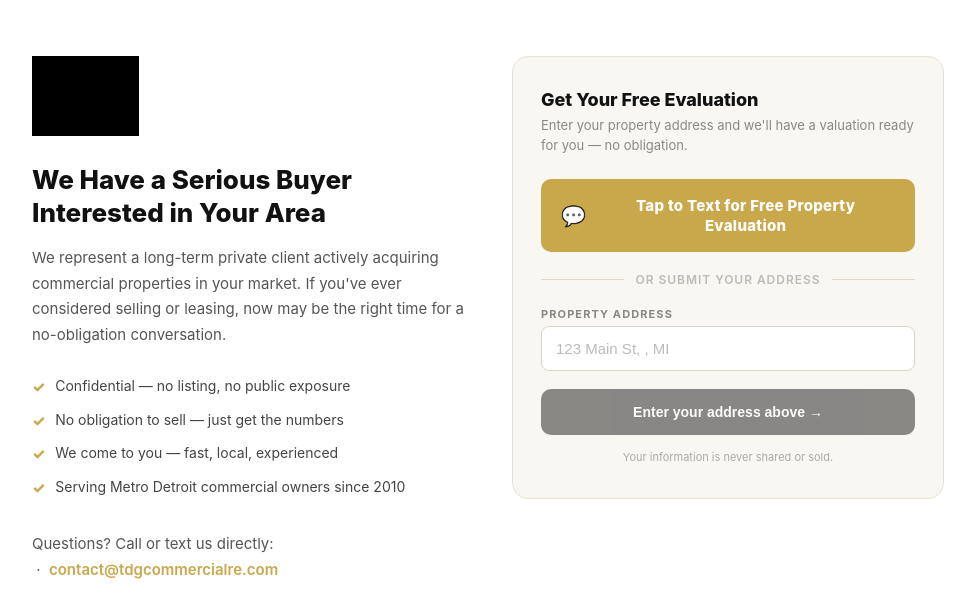
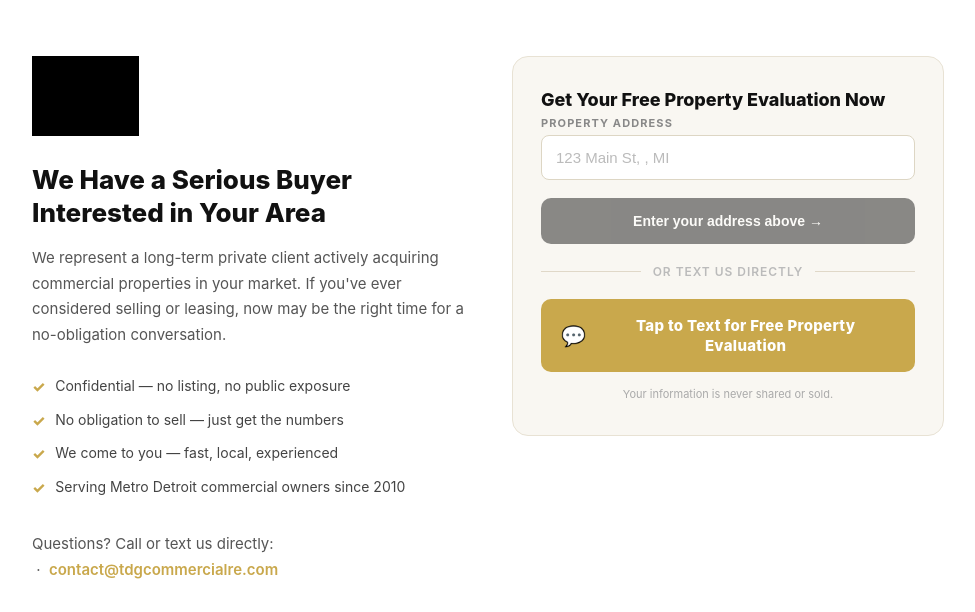
Before and after one commit to JetTDG/tdg-command-center, a Python web app: template app/templates/gl_landing.html in a window 1280 px wide. Shown: the part 348-960 px from the top of the page, without its empty margins (152-1127 px from the left). Run offline with Jinja, Linux system fonts and the light colour scheme; the template is opened without the code that fills it, so the values that code supplies are empty; grey boxes are pictures that could not be loaded.

Commit message:
CRE GL landing: address form to top, new heading, SMS tap moved below

```diff
--- a/app/templates/gl_landing.html
+++ b/app/templates/gl_landing.html
@@ -216,15 +216,7 @@
     </div>
 
     <div class="right-panel">
-      <p class="form-heading">Get Your Free Evaluation</p>
-      <p class="form-sub">Enter your property address and we'll have a valuation ready for you — no obligation.</p>
-
-      <a href="sms:{{ phone_raw }}?body=Hi%2C%20I%20received%20your%20letter%20and%20I%27m%20interested%20in%20a%20free%20property%20evaluation%20%5B{{ city }}%20{{ vertical }}%5D." class="cta-sms">
-        <span class="sms-icon">💬</span>
-        Tap to Text for Free Property Evaluation
-      </a>
-
-      <div class="or-row">or submit your address</div>
+      <p class="form-heading">Get Your Free Property Evaluation Now</p>
 
       <form id="evalForm" method="POST" action="/gl/{{ slug }}/submit">
         <input type="hidden" name="city" value="{{ city }}" />
@@ -236,6 +228,13 @@
         </div>
         <button type="submit" id="submitBtn" class="cta-form" disabled style="opacity:.5;cursor:not-allowed;">Enter your address above →</button>
       </form>
+
+      <div class="or-row" style="margin-top:20px;">or text us directly</div>
+
+      <a href="sms:{{ phone_raw }}?body=Hi%2C%20I%20received%20your%20letter%20and%20I%27m%20interested%20in%20a%20free%20property%20evaluation%20%5B{{ city }}%20{{ vertical }}%5D." class="cta-sms" style="margin-bottom:0;">
+        <span class="sms-icon">💬</span>
+        Tap to Text for Free Property Evaluation
+      </a>
 
       <div class="success-msg" id="successMsg">
         <div class="check">✅</div>
```
